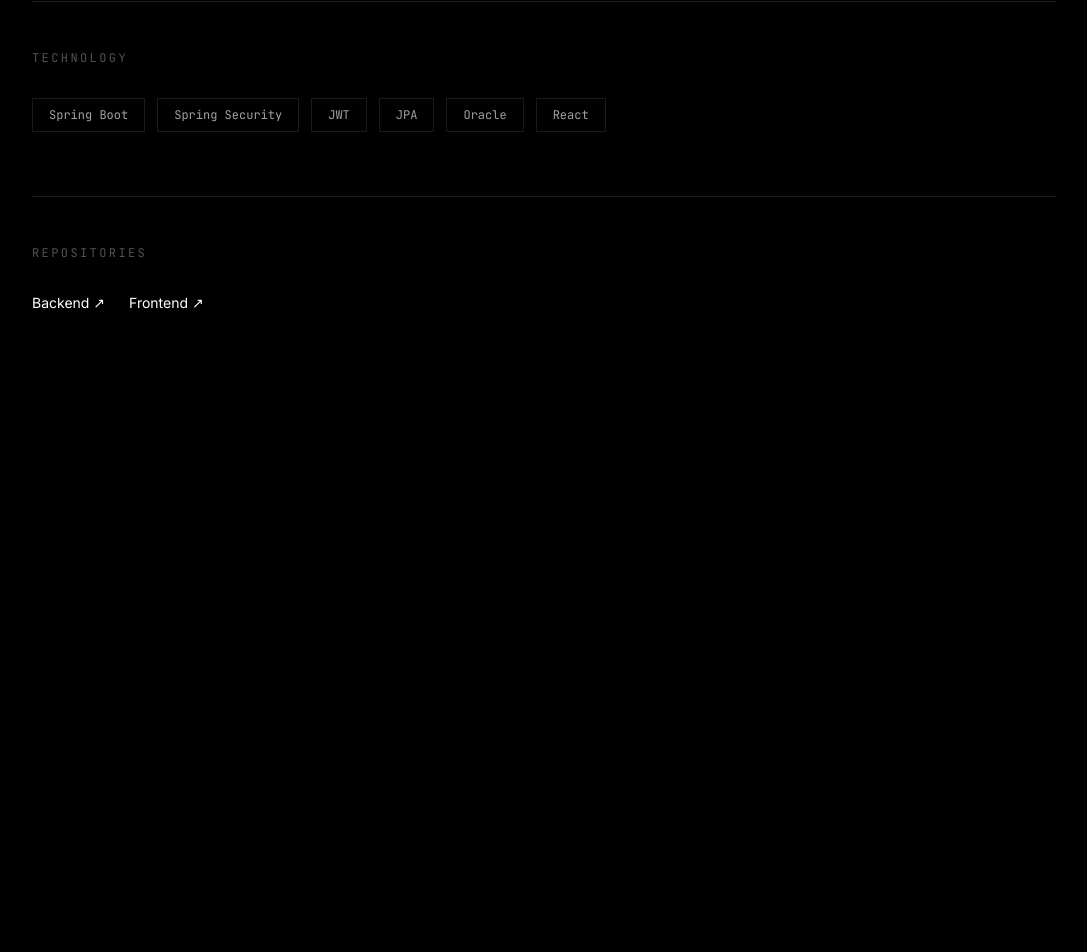
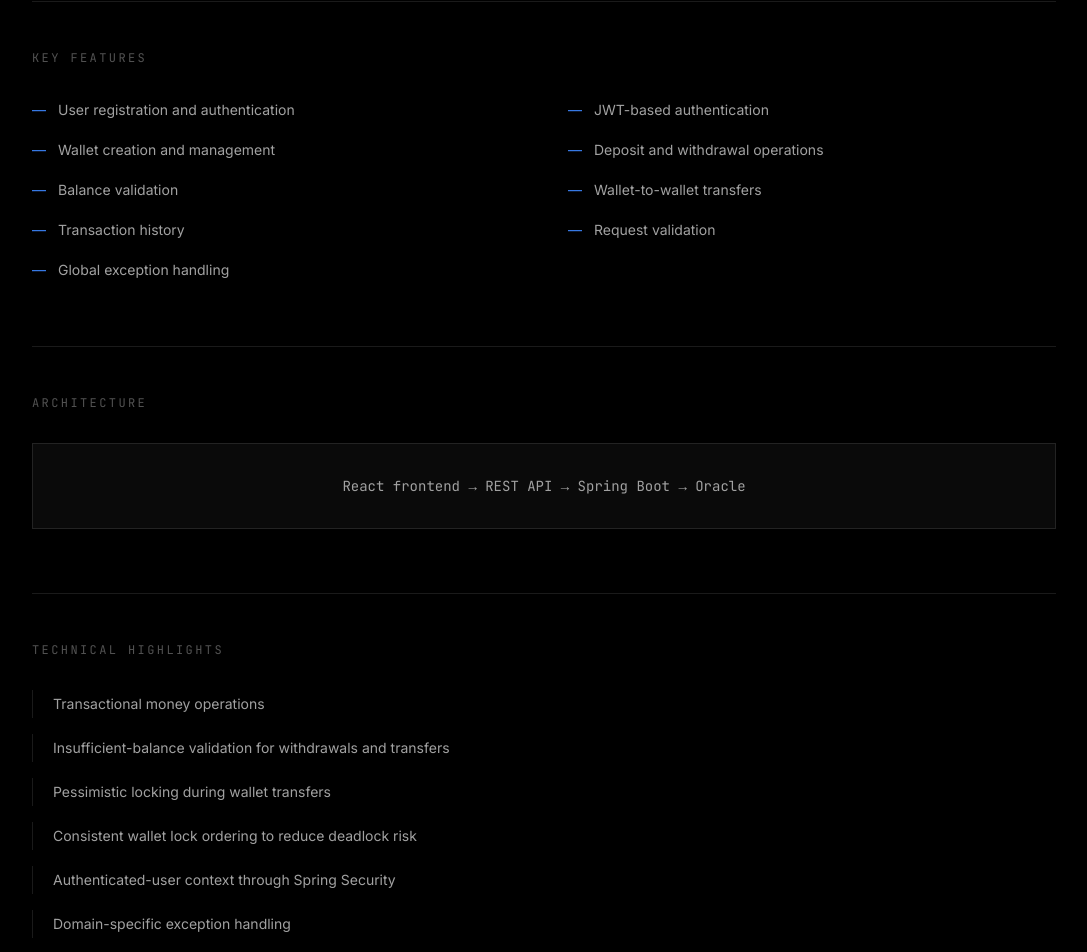
Before and after one commit to sunny-kumar-rana/portfolio, a React app: page /projects/digital-wallet in a window 1280 px wide. Shown: the part 1060-2012 px from the top of the page, without its empty margins (96-1183 px from the left). Before the commit the page ends 1501 px from the top, so only its background shows below. Built offline with nearby package versions, Linux system fonts and the light colour scheme; the HTML template or start-up script is replaced by a standard one.

Commit message:
add digital wallet details

```diff
--- a/src/data/projects.js
+++ b/src/data/projects.js
@@ -121,24 +121,53 @@ const projects = [
         title: 'Digital Wallet',
         subtitle: 'Wallet & Transaction System',
         description:
-            'A digital wallet application with authenticated wallet operations, transfers, balance validation and transaction history.',
+            'A digital wallet application with authenticated wallet operations, balance validation, wallet transfers and transaction history.',
         technologies: [
-            'Spring Boot',
+            'Spring Boot 3.5',
             'Spring Security',
             'JWT',
-            'JPA',
+            'Spring Data JPA',
             'Oracle',
-            'React',
+            'React 19',
+            'Axios',
+            'Tailwind CSS',
         ],
         status: 'Full-stack',
-        accent: 'blue',
+
+        features: [
+            'User registration and authentication',
+            'JWT-based authentication',
+            'Wallet creation and management',
+            'Deposit and withdrawal operations',
+            'Balance validation',
+            'Wallet-to-wallet transfers',
+            'Transaction history',
+            'Request validation',
+            'Global exception handling',
+        ],
+
+        technicalHighlights: [
+            'Transactional money operations',
+            'Insufficient-balance validation for withdrawals and transfers',
+            'Pessimistic locking during wallet transfers',
+            'Consistent wallet lock ordering to reduce deadlock risk',
+            'Authenticated-user context through Spring Security',
+            'Domain-specific exception handling',
+        ],
+
+        architecture:
+            'React frontend → REST API → Spring Boot → Oracle',
+
         github: {
             backend:
                 'https://github.com/sunny-kumar-rana/digital-wallet-springboot',
             frontend:
                 'https://github.com/sunny-kumar-rana/digital-wallet-frontend',
         },
+
         demo: null,
+
+        accent: 'blue',
     },
 
     {
```
